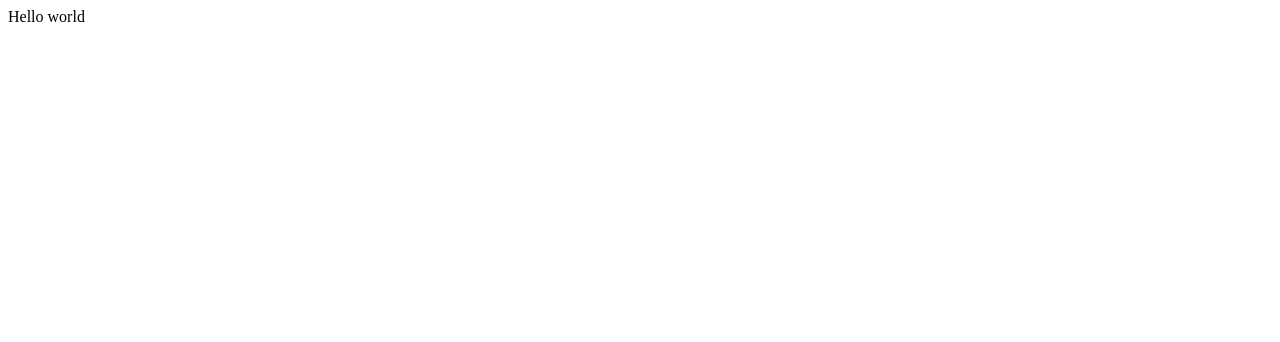
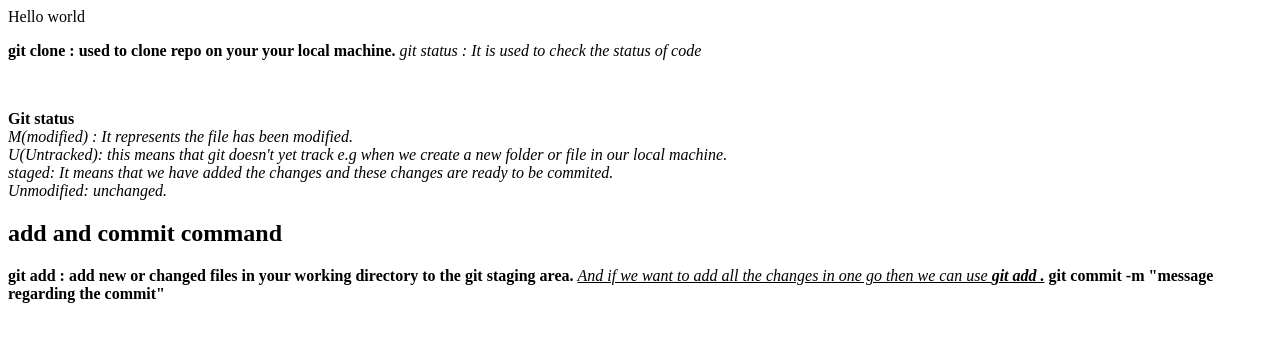
Before and after one commit to KartiK-Kun/First-repo, a plain HTML site: page index.html in a window 1280 px wide. Drawn offline with Linux system fonts and the light colour scheme.

Commit message:
add command details

```diff
--- a/index.html
+++ b/index.html
@@ -1 +1,21 @@
 <p>Hello world</p>
+<p>
+    <b>git clone <link> : used to clone repo on your your local machine.</b>
+    <i>git status : It is used to check the status of code</i>
+</p>
+<br>
+<p>
+    <b>Git status</b>
+    <br>
+    <i>M(modified) : It represents the file has been modified.</i><br>
+    <i>U(Untracked): this means that git doesn't yet track e.g when we create a new folder or file in our local machine.
+    </i><br>
+    <i>staged: It means that we have added the changes and these changes are ready to be commited.</i><br>
+    <i>Unmodified: unchanged.</i><br>
+</p>
+<p>
+    <h2>add and commit command</h2>
+    <b>git add <file name>: add new or changed files in your working directory to the git staging area.</b>
+    <i><u>And if we want to add all the changes in one go then we can use <b><i>git add .</i></b></u></i>
+    <b>git commit -m "message regarding the commit"</b>
+</p>
```
